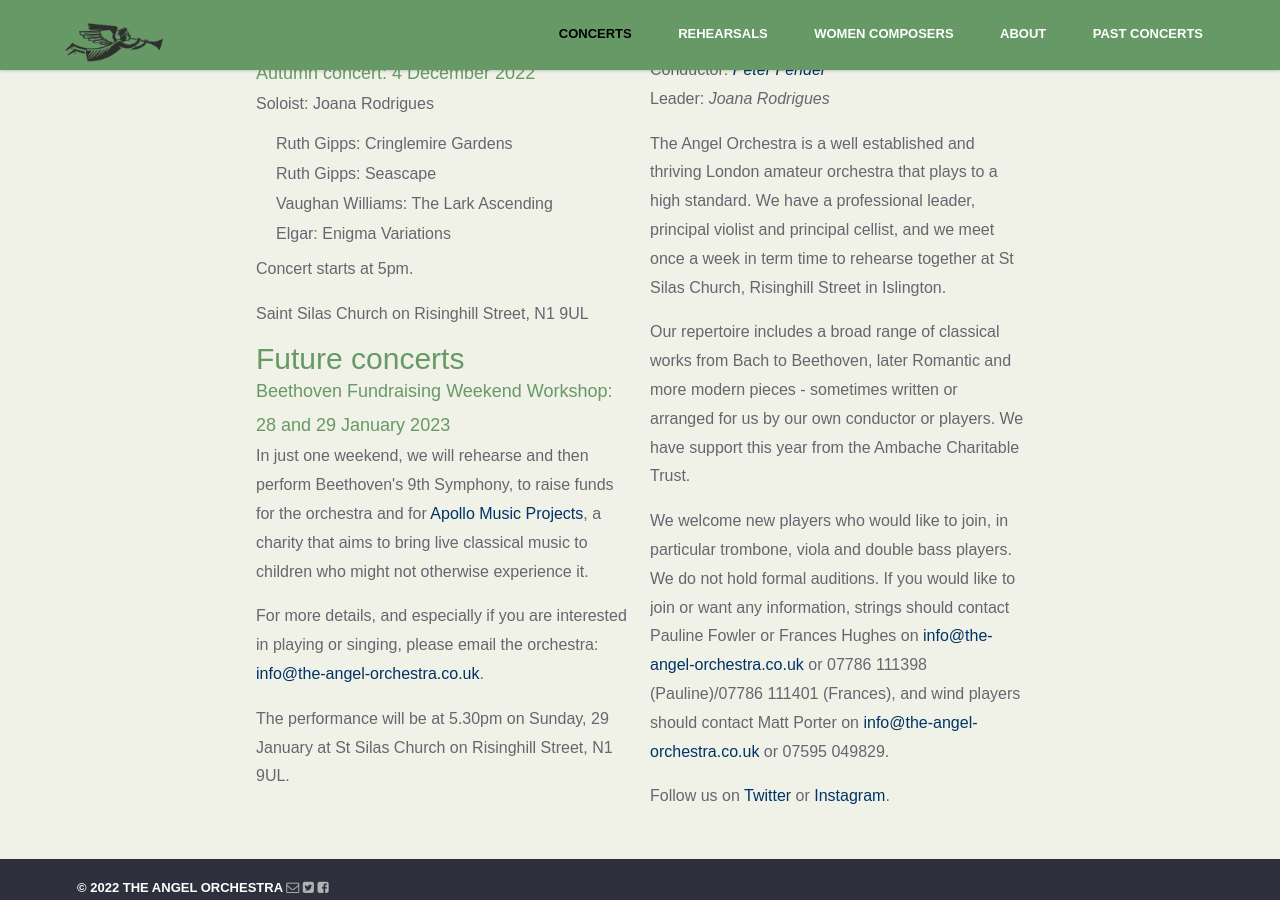
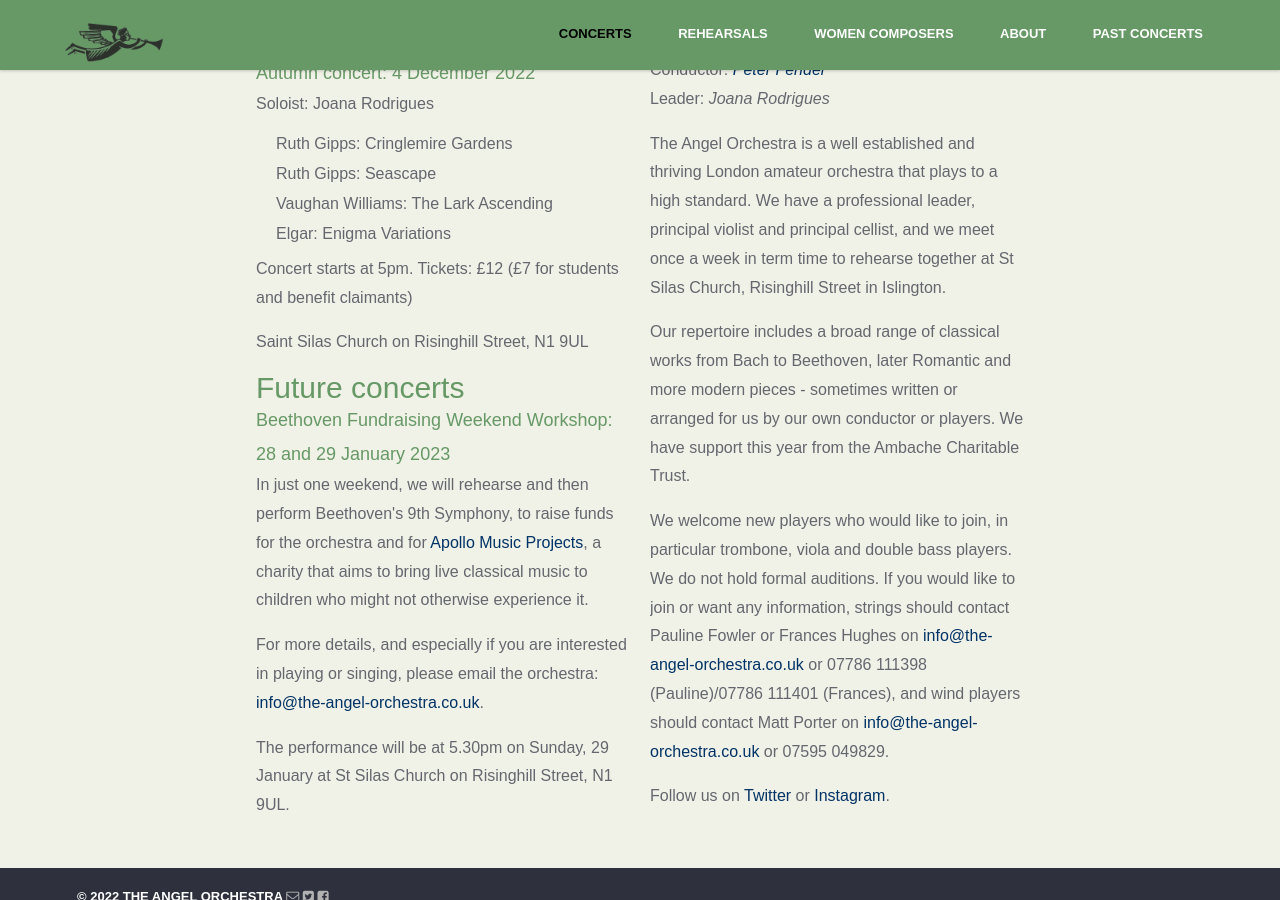
Before and after one commit to the-angel-orchestra/the-angel-orchestra.github.io, a Jekyll site: the page built from index.html, in a window 1280 px wide and 900 px high, scrolled down 576 px. Built offline with Jekyll 4.4.1, drawn with Linux system fonts in a browser that asks for light colours; nearby versions of some CDN libraries; some web fonts are replaced.

Commit message:
Updates content

```diff
--- a/_includes/next-concert.html
+++ b/_includes/next-concert.html
@@ -6,5 +6,5 @@
 <li>Vaughan Williams: The Lark Ascending</li>
 <li>Elgar: Enigma Variations</li>
 </ul>
-<p>Concert starts at 5pm. </p>
+<p>Concert starts at 5pm. Tickets: £12 (£7 for students and benefit claimants)</p>
 <p>Saint Silas Church on Risinghill Street, N1 9UL</p>
```
